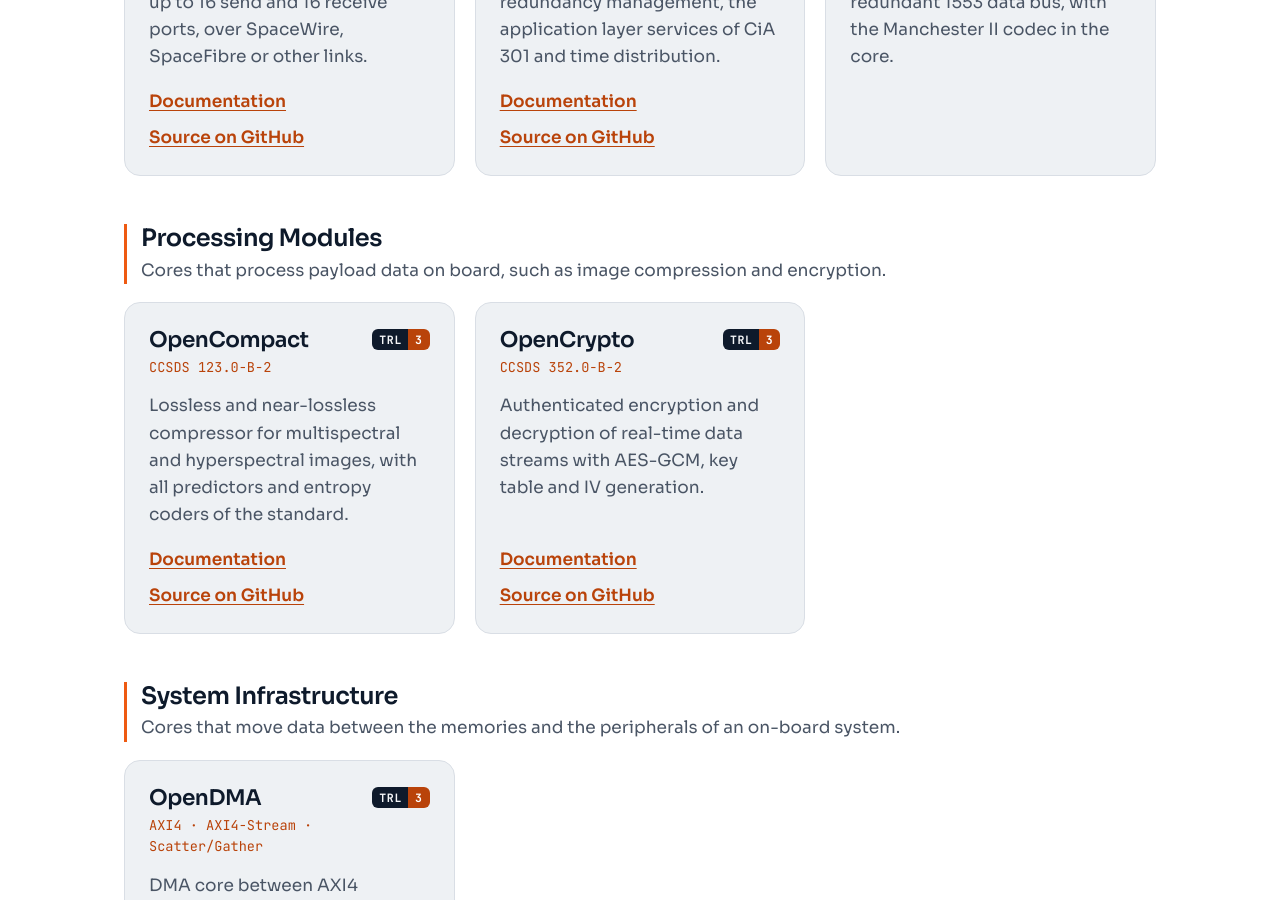
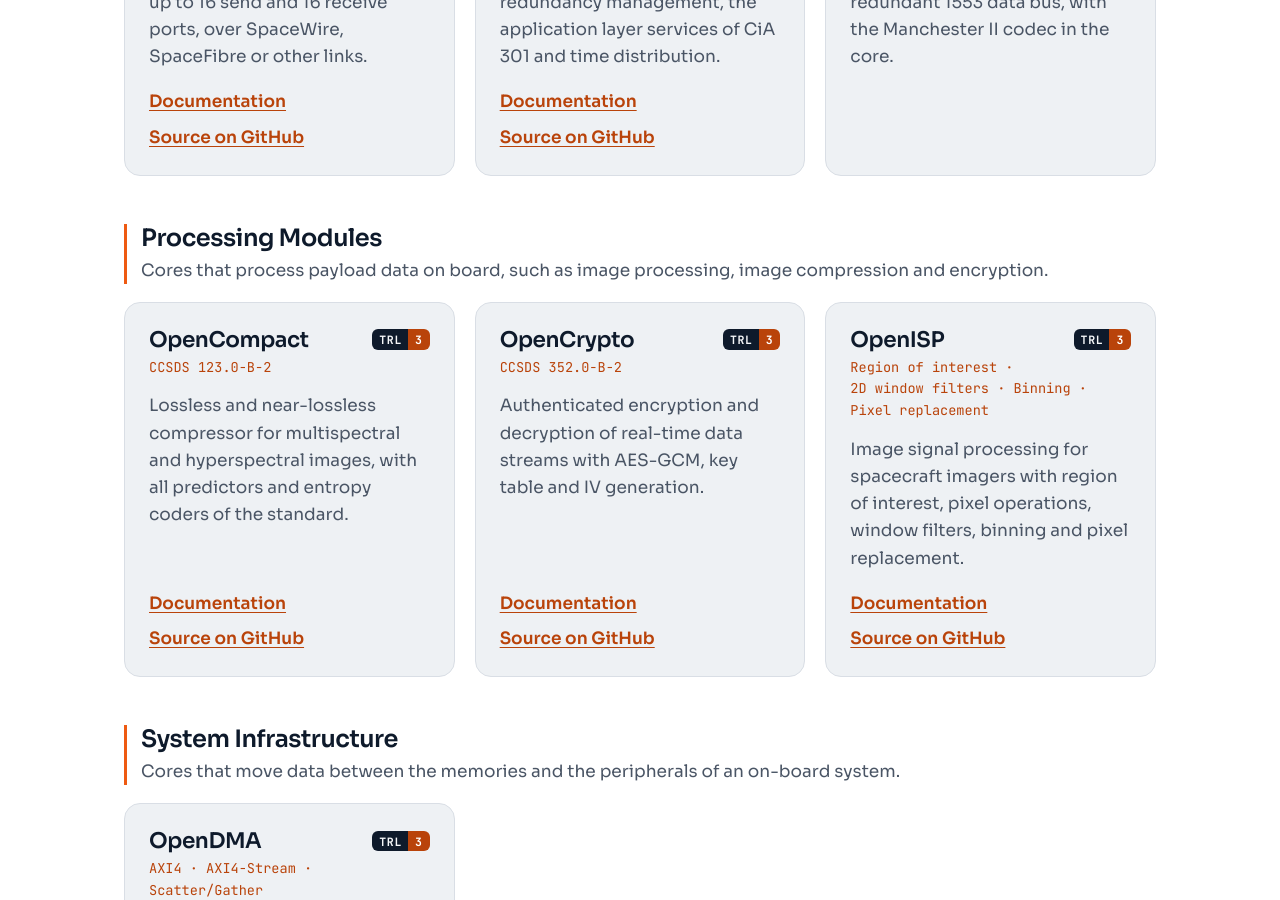
Before and after one commit to open-space-hdl/open-space-hdl.github.io, a Jekyll site: the page built from index.html, in a window 1280 px wide and 900 px high, scrolled down 1314 px. Built offline with Jekyll 4.4.1, drawn with Linux system fonts in a browser that asks for light colours.

Commit message:
Publish the OpenISP card with release v0.1.0
OpenISP v0.1.0 is tagged, at TRL 3, and its documentation is at openspacehdl.org/openisp/.

- _data/projects.yml: OpenISP public with documentation, TRL 3 and the status of the cores at TRL 3, its roadmap
  linked, in Processing Modules after OpenCrypto.
- _data/project_groups.yml: Processing Modules names image processing.
- roadmap.html: the image signal processing modules are done (released as OpenISP), a row in the further cores.
- tests/e2e/site.spec.mjs: OpenISP card with TRL and links, its row on the TRL page, its roadmap link, the cards of
  Processing Modules and the state of the further cores.

```diff
--- a/_data/project_groups.yml
+++ b/_data/project_groups.yml
@@ -11,7 +11,7 @@
 
 - id: processing-modules
   title: Processing Modules
-  summary: Cores that process payload data on board, such as image compression and encryption.
+  summary: Cores that process payload data on board, such as image processing, image compression and encryption.
 
 - id: system-infrastructure
   title: System Infrastructure
--- a/_data/projects.yml
+++ b/_data/projects.yml
@@ -103,6 +103,17 @@
   trl_status: Fully verified by simulation. Not yet tested on hardware, no flight heritage.
   roadmap: true
 
+- name: OpenISP
+  repo: openisp
+  group: processing-modules
+  tagline: [Region of interest, 2D window filters, Binning, Pixel replacement]
+  summary: Image signal processing for spacecraft imagers with region of interest, pixel operations, window filters, binning and pixel replacement.
+  public: true
+  docs: true
+  trl: 3
+  trl_status: Fully verified by simulation. Not yet tested on hardware, no flight heritage.
+  roadmap: true
+
 - name: OpenDMA
   repo: opendma
   group: system-infrastructure
--- a/roadmap.html
+++ b/roadmap.html
@@ -145,7 +145,8 @@ permalink: /roadmap/
       <p class="eyebrow">In progress</p>
       <h2 id="cores-title">Further cores</h2>
       <p>
-        The CAN core is released as OpenCAN, and the MIL-STD-1553B core is in development. After the space link core,
+        The CAN core is released as OpenCAN and the image signal processing modules as OpenISP, and the
+        MIL-STD-1553B core is in development. After the space link core,
         the routing switch follows, then two smaller cores.
       </p>
       <div class="table-frame">
@@ -164,6 +165,12 @@ permalink: /roadmap/
               <td data-label="Core">CAN bus</td>
               <td data-label="Standard or interface"><ul class="chips"><li>ECSS-E-ST-50-15C</li></ul></td>
               <td data-label="Scope">CAN networks of the standard, with redundant buses, on the generic CAN controller of Open Logic</td>
+              <td data-label="State"><span class="state-tag is-done">Done</span></td>
+            </tr>
+            <tr>
+              <td data-label="Core">Image signal processing</td>
+              <td data-label="Standard or interface"><ul class="chips"><li>Pixel streams</li><li>AXI4-Lite</li></ul></td>
+              <td data-label="Scope">Region of interest, pixel operations, 2D window filters, binning and replacement of non-operational pixels</td>
               <td data-label="State"><span class="state-tag is-done">Done</span></td>
             </tr>
             <tr>
```
Also changed, not shown: tests/e2e/site.spec.mjs (+13 -5 lines).
